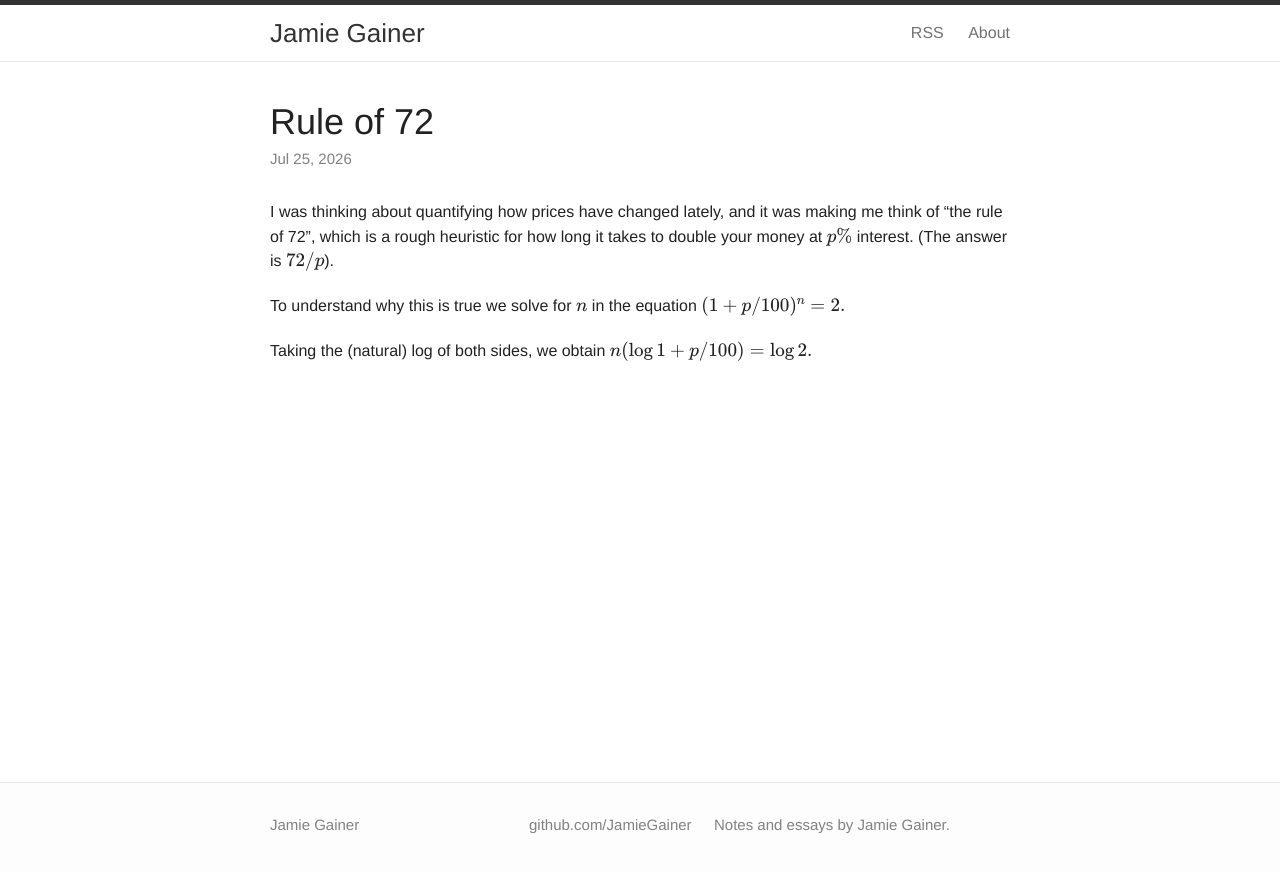
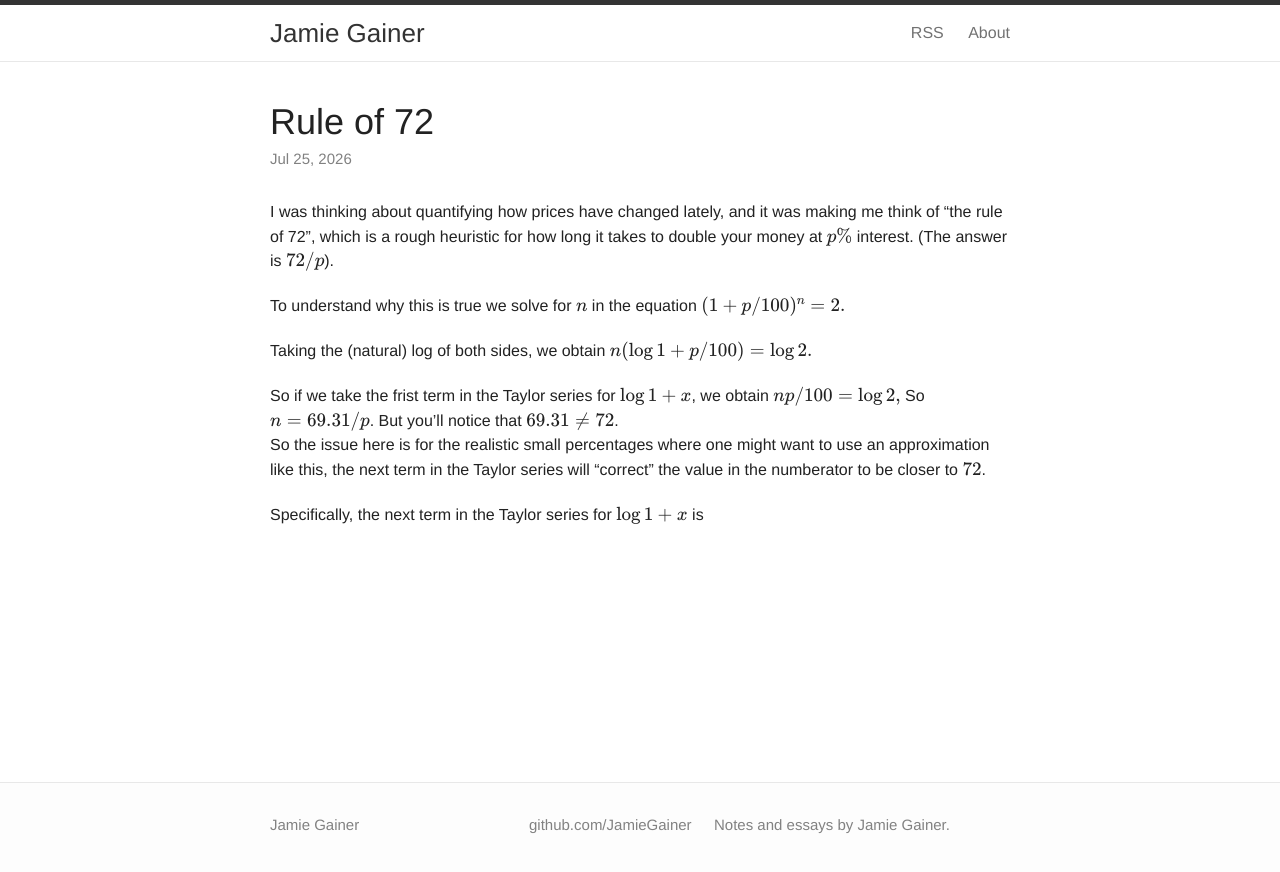
Before and after one commit to JamieGainer/JamieGainer.github.io, a Jekyll site: the page built from _posts/2026-07-25-rule-of-72.md, in a window 1280 px wide. Shown: the top 872 px of the page. Built offline with Jekyll 4.4.1, drawn with Linux system fonts in a browser that asks for light colours.

Commit message:
Update 2026-07-25-rule-of-72.md

```diff
--- a/_posts/2026-07-25-rule-of-72.md
+++ b/_posts/2026-07-25-rule-of-72.md
@@ -18,3 +18,15 @@ Taking the (natural) log of both sides, we obtain
 $$
 n (\log{1 + p/100}) = \log{2}.
 $$
+
+So if we take the frist term in the Taylor series for $\log{1 + x}$,
+we obtain
+$$
+np/100 = \log{2},
+$$
+So $n = 69.31/p$.  But you'll notice that $69.31 \neq 72$.
+So the issue here is for the realistic small percentages where one might want to use
+an approximation like this, the next term in the Taylor series will "correct"
+the value in the numberator to be closer to $72$.
+
+Specifically, the next term in the Taylor series for $\log{1 + x}$ is
```
